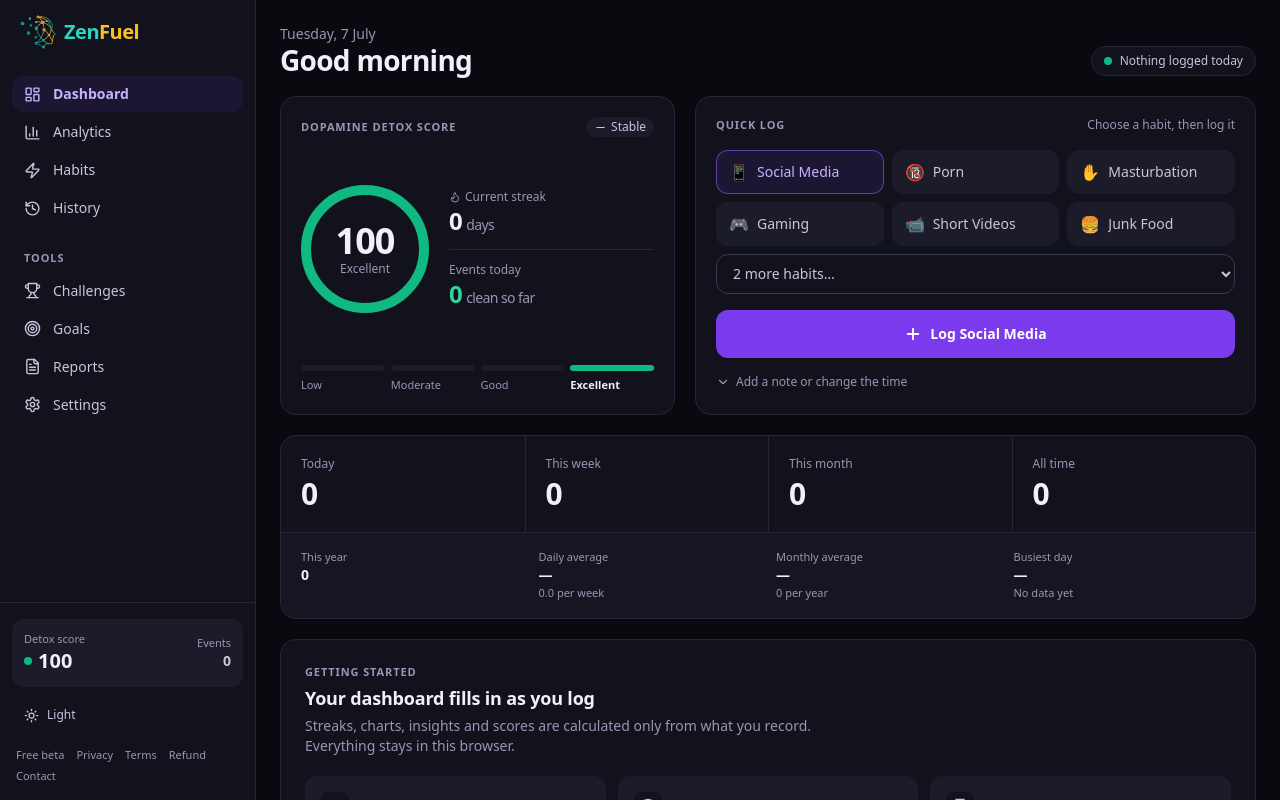
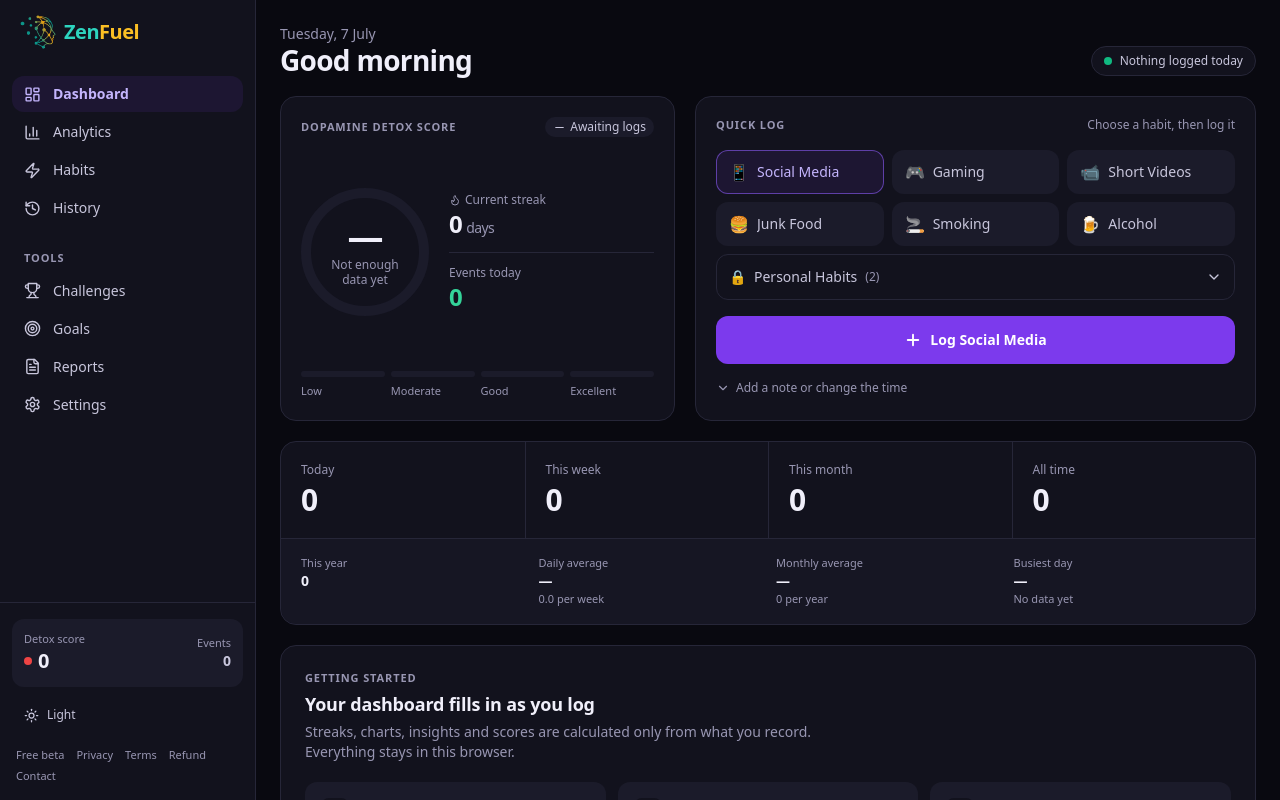
Before and after one commit to satyamkirti/zenfuel.app, a Next.js app: page / in a window 1280 px wide. Shown: the top 800 px of the page. Built offline with nearby package versions, Linux system fonts and the light colour scheme.

Commit message:
Improve private habit logging and no-data score state

```diff
--- a/src/components/dashboard/DetoxScore.tsx
+++ b/src/components/dashboard/DetoxScore.tsx
@@ -25,14 +25,17 @@ const TIERS = [
 
 export function DetoxScoreCard({ score, currentStreak, todayCount }: DetoxScoreProps) {
   const { discreet } = usePrivacy();
-  const offset = CIRC * (1 - score.score / 100);
+  const hasData = score.label !== 'Not enough data yet';
+  const offset = hasData ? CIRC * (1 - score.score / 100) : CIRC;
   const TrendIcon = score.trend === 'up' ? TrendingUp : score.trend === 'down' ? TrendingDown : Minus;
-  const trend = score.trend === 'up' ? 'Improving' : score.trend === 'down' ? 'Slipping' : 'Stable';
-  const trendClass = score.trend === 'up'
-    ? 'bg-emerald-50 text-emerald-700 dark:bg-emerald-500/10 dark:text-emerald-300'
-    : score.trend === 'down'
-      ? 'bg-red-50 text-red-700 dark:bg-red-500/10 dark:text-red-300'
-      : 'bg-surface-2 text-ink-2';
+  const trend = !hasData ? 'Awaiting logs' : score.trend === 'up' ? 'Improving' : score.trend === 'down' ? 'Slipping' : 'Stable';
+  const trendClass = !hasData
+    ? 'bg-surface-2 text-ink-2'
+    : score.trend === 'up'
+      ? 'bg-emerald-50 text-emerald-700 dark:bg-emerald-500/10 dark:text-emerald-300'
+      : score.trend === 'down'
+        ? 'bg-red-50 text-red-700 dark:bg-red-500/10 dark:text-red-300'
+        : 'bg-surface-2 text-ink-2';
 
   return (
     <section aria-labelledby="score-title" className="h-full bg-surface border border-line rounded-2xl shadow-card p-5 flex flex-col">
@@ -45,7 +48,7 @@ export function DetoxScoreCard({ score, currentStreak, todayCount }: DetoxScoreP
       </div>
 
       <div className="flex-1 flex items-center gap-5 py-4">
-        <div className="relative shrink-0" role="img" aria-label={`Score ${score.score} out of 100, ${score.label}`}>
+        <div className="relative shrink-0" role="img" aria-label={hasData ? `Score ${score.score} out of 100, ${score.label}` : "Not enough data yet. Log a habit to calculate your score."}>
           <svg width={SIZE} height={SIZE} className="-rotate-90" aria-hidden="true">
             <circle cx={SIZE / 2} cy={SIZE / 2} r={R} fill="none" stroke="currentColor" strokeWidth={STROKE} className="text-surface-2" />
             <circle
@@ -60,8 +63,8 @@ export function DetoxScoreCard({ score, currentStreak, todayCount }: DetoxScoreP
             />
           </svg>
           <div className="absolute inset-0 flex flex-col items-center justify-center">
-            <span className="text-4xl font-semibold tracking-tight tabular-nums text-ink">{score.score}</span>
-            <span className="text-xs font-medium text-muted">{score.label}</span>
+            <span className="text-4xl font-semibold tracking-tight tabular-nums text-ink">{hasData ? score.score : '—'}</span>
+            <span className={clsx('text-xs font-medium text-muted', !hasData && 'max-w-[84px] text-center text-[10px] leading-tight')}>{hasData ? score.label : 'Not enough data yet'}</span>
           </div>
         </div>
 
@@ -77,7 +80,7 @@ export function DetoxScoreCard({ score, currentStreak, todayCount }: DetoxScoreP
             <dt className="text-xs text-muted">Events today</dt>
             <dd className={clsx('text-2xl font-semibold tracking-tight tabular-nums', todayCount === 0 ? 'text-emerald-600 dark:text-emerald-400' : 'text-ink')}>
               {todayCount}
-              {todayCount === 0 && <span className="text-sm font-normal text-muted ml-1">clean so far</span>}
+              {todayCount === 0 && hasData && <span className="text-sm font-normal text-muted ml-1">clean so far</span>}
             </dd>
           </div>
         </dl>
@@ -86,7 +89,7 @@ export function DetoxScoreCard({ score, currentStreak, todayCount }: DetoxScoreP
       <div className="pt-1">
         <div className="grid grid-cols-4 gap-1.5" aria-hidden="true">
           {TIERS.map(t => {
-            const active = score.score >= t.min && score.score <= t.max;
+            const active = hasData && score.score >= t.min && score.score <= t.max;
             return (
               <div key={t.label}>
                 <div className={clsx('h-1.5 rounded-full', active ? t.color : 'bg-surface-2')} />
--- a/src/components/dashboard/QuickLog.tsx
+++ b/src/components/dashboard/QuickLog.tsx
@@ -11,7 +11,8 @@ export function QuickLog() {
   const { logEntry, habits } = useApp();
   const { habitName, habitIcon } = usePrivacy();
   const [selectedHabitId, setSelectedHabitId] = useState(habits[0]?.id ?? 'social-media');
-  const selectedName = (h: { id: string; name: string; icon: string } | undefined) => (h ? habitName(h) : 'Event');
+  const selectedName = (h: (typeof habits)[number] | undefined) =>
+    h ? (h.category === 'adult' ? 'Personal Habit' : habitName(h)) : 'Event';
   const [showOptions, setShowOptions] = useState(false);
   const [notes, setNotes] = useState('');
   const [useCustomTime, setUseCustomTime] = useState(false);
@@ -20,6 +21,10 @@ export function QuickLog() {
   const [success, setSuccess] = useState(false);
 
   const selectedHabit = habits.find(h => h.id === selectedHabitId) ?? habits[0];
+  const standardHabits = habits.filter(h => h.category !== 'adult');
+  const personalHabits = habits.filter(h => h.category === 'adult');
+  const quickHabits = standardHabits.slice(0, 6);
+  const additionalHabits = standardHabits.slice(6);
 
   const handleLog = () => {
     if (!selectedHabit) return;
@@ -44,7 +49,7 @@ export function QuickLog() {
       </div>
 
       <div className="grid grid-cols-2 sm:grid-cols-3 gap-2 mt-4" role="group" aria-label="Habit">
-        {habits.slice(0, 6).map(h => {
+        {quickHabits.map(h => {
           const selected = selectedHabit?.id === h.id;
           return (
             <button
@@ -66,16 +71,53 @@ export function QuickLog() {
         })}
       </div>
 
-      {habits.length > 6 && (
+      {additionalHabits.length > 0 && (
         <select
-          value={habits.slice(6).some(h => h.id === selectedHabit?.id) ? selectedHabit?.id : ''}
+          value={additionalHabits.some(h => h.id === selectedHabit?.id) ? selectedHabit?.id : ''}
           onChange={e => { if (e.target.value) setSelectedHabitId(e.target.value); }}
           aria-label="More habits"
           className="input mt-2 text-ink-2"
         >
-          <option value="">{habits.length - 6} more habit{habits.length - 6 === 1 ? '' : 's'}…</option>
-          {habits.slice(6).map(h => <option key={h.id} value={h.id}>{habitIcon(h)} {habitName(h)}</option>)}
+          <option value="">{additionalHabits.length} more habit{additionalHabits.length === 1 ? '' : 's'}…</option>
+          {additionalHabits.map(h => <option key={h.id} value={h.id}>{habitIcon(h)} {habitName(h)}</option>)}
         </select>
+      )}
+
+      {personalHabits.length > 0 && (
+        <details className="group mt-2 overflow-hidden rounded-xl border border-line bg-surface">
+          <summary className="flex min-h-[44px] cursor-pointer list-none select-none items-center justify-between gap-3 px-3 text-sm font-medium text-ink-2 transition-colors hover:text-ink focus-visible:outline-none focus-visible:ring-2 focus-visible:ring-violet-500/40 [&::-webkit-details-marker]:hidden">
+            <span className="flex items-center gap-2">
+              <span aria-hidden="true">🔒</span>
+              <span>Personal Habits</span>
+              <span className="text-xs font-normal text-muted">({personalHabits.length})</span>
+            </span>
+            <ChevronDown size={16} className="shrink-0 transition-transform group-open:rotate-180" aria-hidden="true" />
+          </summary>
+          <div className="grid grid-cols-2 gap-2 border-t border-line p-3" role="group" aria-label="Personal habits">
+            {personalHabits.map(h => {
+              const selected = selectedHabit?.id === h.id;
+              return (
+                <button
+                  key={h.id}
+                  type="button"
+                  onClick={() => setSelectedHabitId(h.id)}
+                  aria-pressed={selected}
+                  className={clsx(
+                    'flex min-h-[44px] items-center gap-2 rounded-xl border px-3 text-left text-sm font-medium transition-colors',
+                    'focus:outline-none focus-visible:ring-4 focus-visible:ring-violet-500/30',
+                    selected
+                      ? 'bg-violet-600/10 border-violet-500/60 text-brand-text'
+                      : 'bg-surface-2 border-transparent text-ink-2 hover:text-ink hover:border-line-strong'
+                  )}
+                >
+                  <span className="text-base leading-none" aria-hidden="true">{habitIcon(h)}</span>
+                  <span className="min-w-0 flex-1 truncate">{habitName(h)}</span>
+                  {selected && <Check size={14} aria-hidden="true" />}
+                </button>
+              );
+            })}
+          </div>
+        </details>
       )}
 
       <div className="mt-auto pt-4 space-y-3">
--- a/src/types/index.ts
+++ b/src/types/index.ts
@@ -118,7 +118,7 @@ export interface HabitAnalytics extends AppAnalytics {
 
 export interface DetoxScore {
   score: number;
-  label: 'Excellent' | 'Good' | 'Moderate' | 'Needs Improvement';
+  label: 'Excellent' | 'Good' | 'Moderate' | 'Needs Improvement' | 'Not enough data yet';
   color: string;
   trend: 'up' | 'down' | 'stable';
 }
--- a/src/utils/detoxScore.ts
+++ b/src/utils/detoxScore.ts
@@ -4,7 +4,7 @@ import { computeStreaks } from './streaks';
 
 export function computeDetoxScore(entries: LogEntry[]): DetoxScore {
   if (entries.length === 0) {
-    return { score: 100, label: 'Excellent', color: '#10b981', trend: 'stable' };
+    return { score: 0, label: 'Not enough data yet', color: '#94a3b8', trend: 'stable' };
   }
 
   const now = new Date();
```
